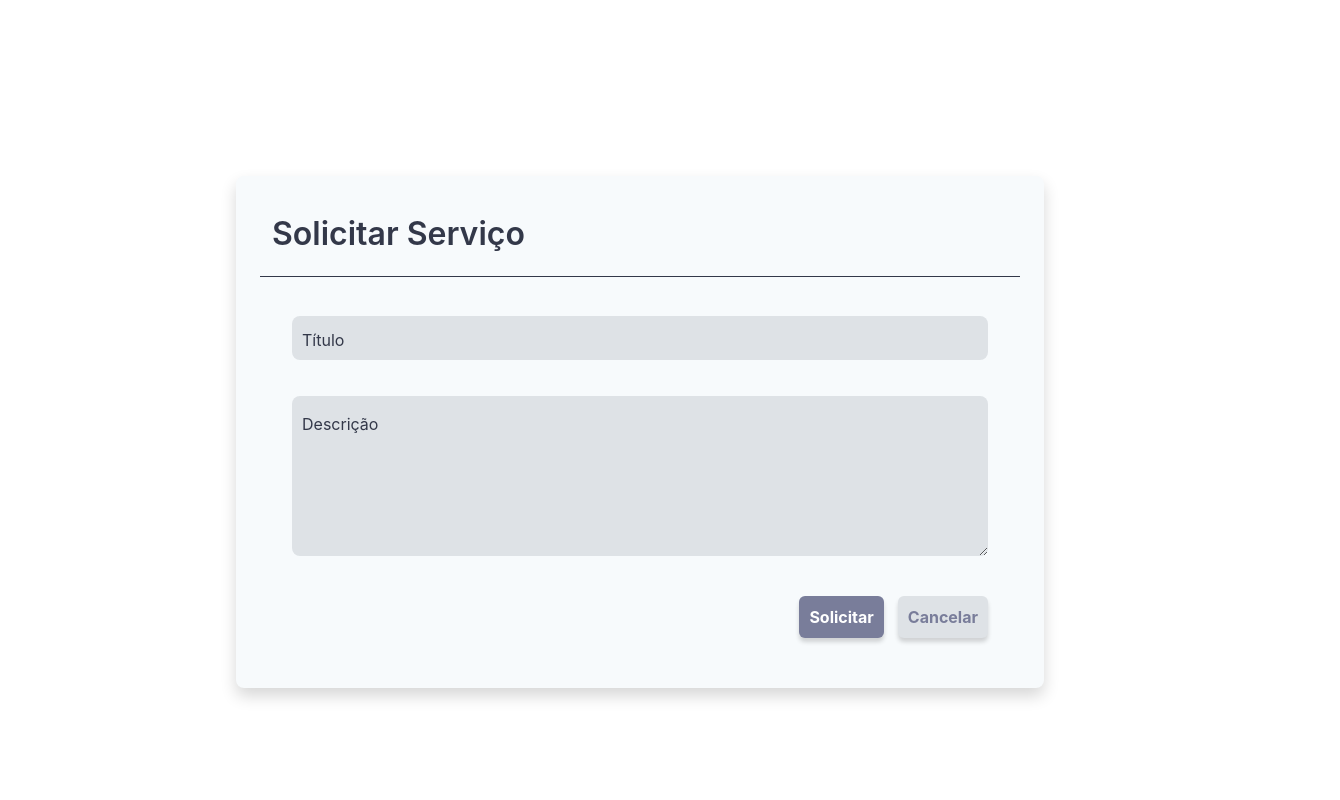
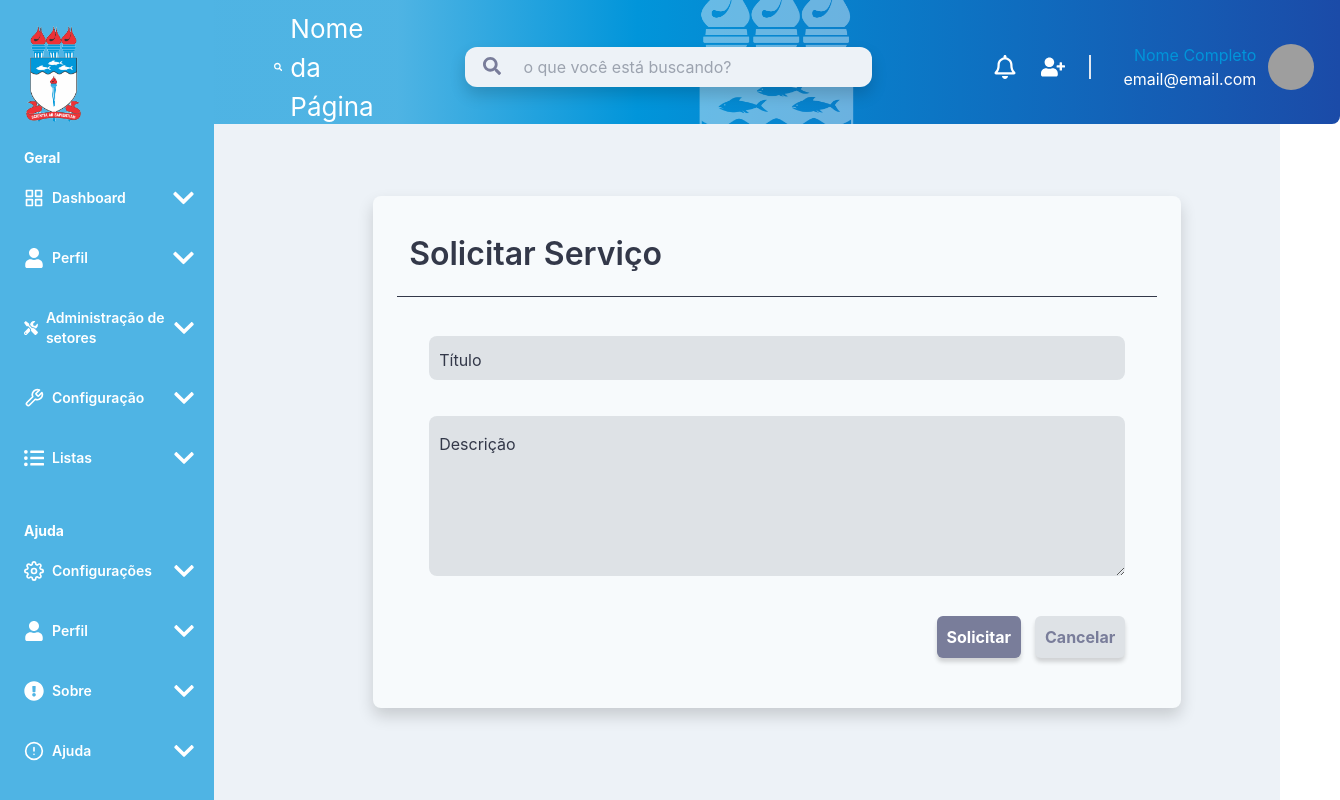
Before and after one commit to CharlieBellow/GLPI-react-components, a React (Create React App) app: page /Table in a window 1280 px wide. Shown: the top 800 px of the page, 1340 px wide, since content can reach past the window. Built offline with nearby package versions, Linux system fonts and the light colour scheme; grey boxes are pictures that could not be loaded; the HTML template or start-up script is replaced by a standard one.

Commit message:
feat(FormService): adiciona header e menu

```diff
--- a/src/Pages/FormService/index.tsx
+++ b/src/Pages/FormService/index.tsx
@@ -1,45 +1,28 @@
-import "../../styles/main.css";
-import { Button } from '../../components/Button';
-import { CardTitle } from '../../components/CardTitle';
-import { CardLine } from '../../components/CardLine';
-import { CardFloatingLabelInput } from "../../components/CardFloatingLabelInput";
-import { CardFloatingLabelTextarea } from "../../components/CardFloatingLabelTextarea";
+import Menu from '../../components//organisms/Menu';
+import Header from '../../components/organisms/Header';
+import { CardFormService } from '../../components/CardFormService';
 
 function FormService() {
   return (
-		<div className="font-roboto mt-44 mb-[5.25rem] container w-[50.5rem] h-[32rem] mx-auto bg-branco-gelo rounded-lg shadow-sombra-card">
-			<div className="pl-9 pt-8">
-				<CardTitle title="Solicitar Serviço" />
+		<>
+			<div className="layout__menu-header">
+				<div className="flex bg-branco-gelo-forte">
+					<div className="flex">
+						<Menu />
+					</div>
+
+					<div className="pageContent w-screen flex flex-col">
+						<div>
+							<Header />
+						</div>
+
+						<div className="content">
+							<CardFormService />
+						</div>
+					</div>
+				</div>
 			</div>
-			<div className="mt-4 mb-10">
-				<CardLine />
-			</div>
-			<form action="">
-				<div>
-					<CardFloatingLabelInput
-						label="Título"
-						inputId="title"
-						width="w-full"
-					/>
-				</div>
-				<div className="mt-9">
-					<CardFloatingLabelTextarea
-						label="Descrição"
-						textareaId="description"
-					/>
-				</div>
-			</form>
-			<div className="flex justify-end gap-x-3.5 mr-14 mt-10">
-				<Button
-					title="Solicitar"
-					style="btn-primary-action"
-				/>
-				<Button
-					title="Cancelar"
-					style="btn-secondary-action"
-				/>
-			</div>
-		</div>
+		</>
 	);
 }
 
--- /dev/null
+++ b/src/components/CardFormService.tsx
@@ -0,0 +1,44 @@
+import '../styles/main.css';
+import { Button } from './Button';
+import { CardTitle } from './CardTitle';
+import { CardLine } from './CardLine';
+import { CardFloatingLabelInput } from "./CardFloatingLabelInput";
+import { CardFloatingLabelTextarea } from "./CardFloatingLabelTextarea";
+
+export function CardFormService() {
+  return (
+		<div className="m-[4.5rem] mb-52 container w-[50.5rem] h-[32rem] mx-auto bg-branco-gelo rounded-lg shadow-sombra-card">
+			<div className="pl-9 pt-8">
+				<CardTitle title="Solicitar Serviço" />
+			</div>
+			<div className="mt-4 mb-10">
+				<CardLine />
+			</div>
+			<form action="">
+				<div>
+					<CardFloatingLabelInput
+						label="Título"
+						inputId="title"
+						width="w-full"
+					/>
+				</div>
+				<div className="mt-9">
+					<CardFloatingLabelTextarea
+						label="Descrição"
+						textareaId="description"
+					/>
+				</div>
+			</form>
+			<div className="flex justify-end gap-x-3.5 mr-14 mt-10">
+				<Button
+					title="Solicitar"
+					style="btn-primary-action"
+				/>
+				<Button
+					title="Cancelar"
+					style="btn-secondary-action"
+				/>
+			</div>
+		</div>
+	);
+}
--- a/src/styles/main.css
+++ b/src/styles/main.css
@@ -1,6 +1,11 @@
 @tailwind base;
 @tailwind components;
 @tailwind utilities;
+
+body {
+  font-family: 'Roboto', sans-serif;
+  background-color: #EDF2F7;
+}
 
 @layer components {
   .btn-primary {
```
